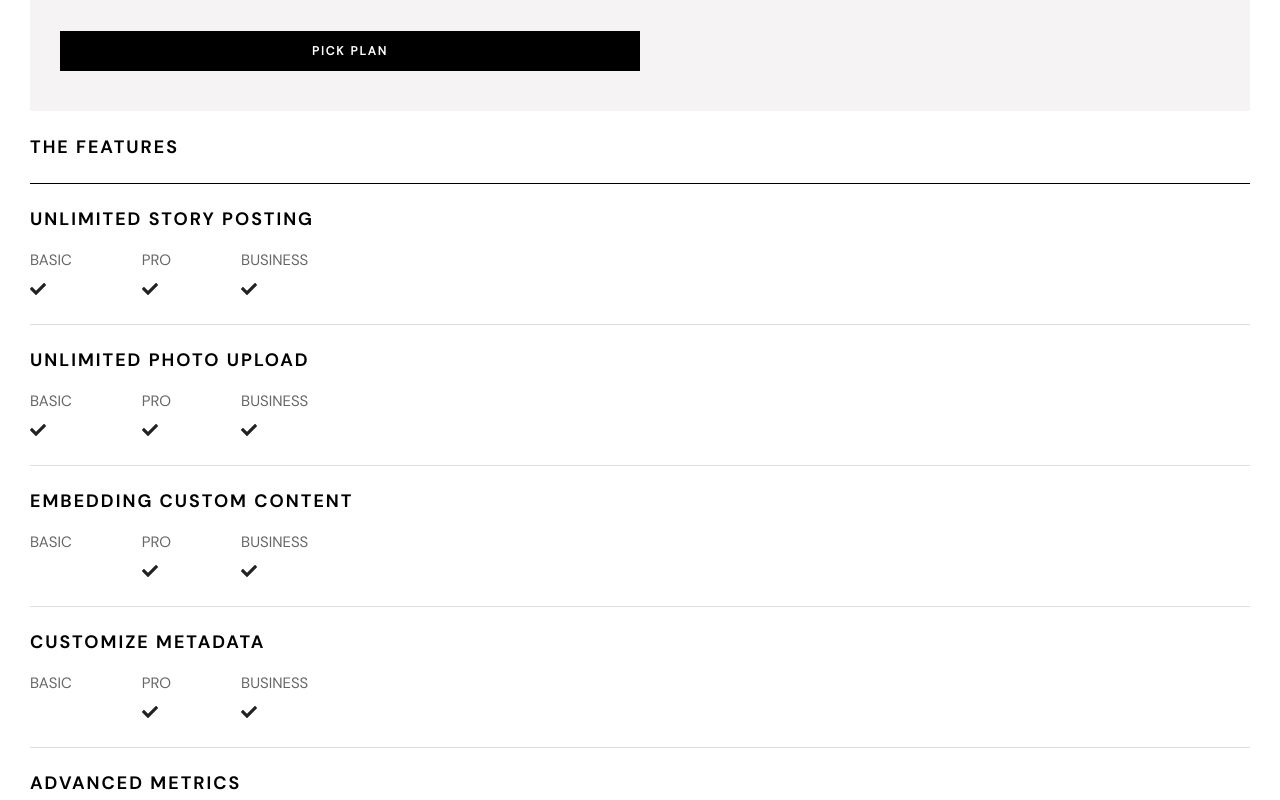
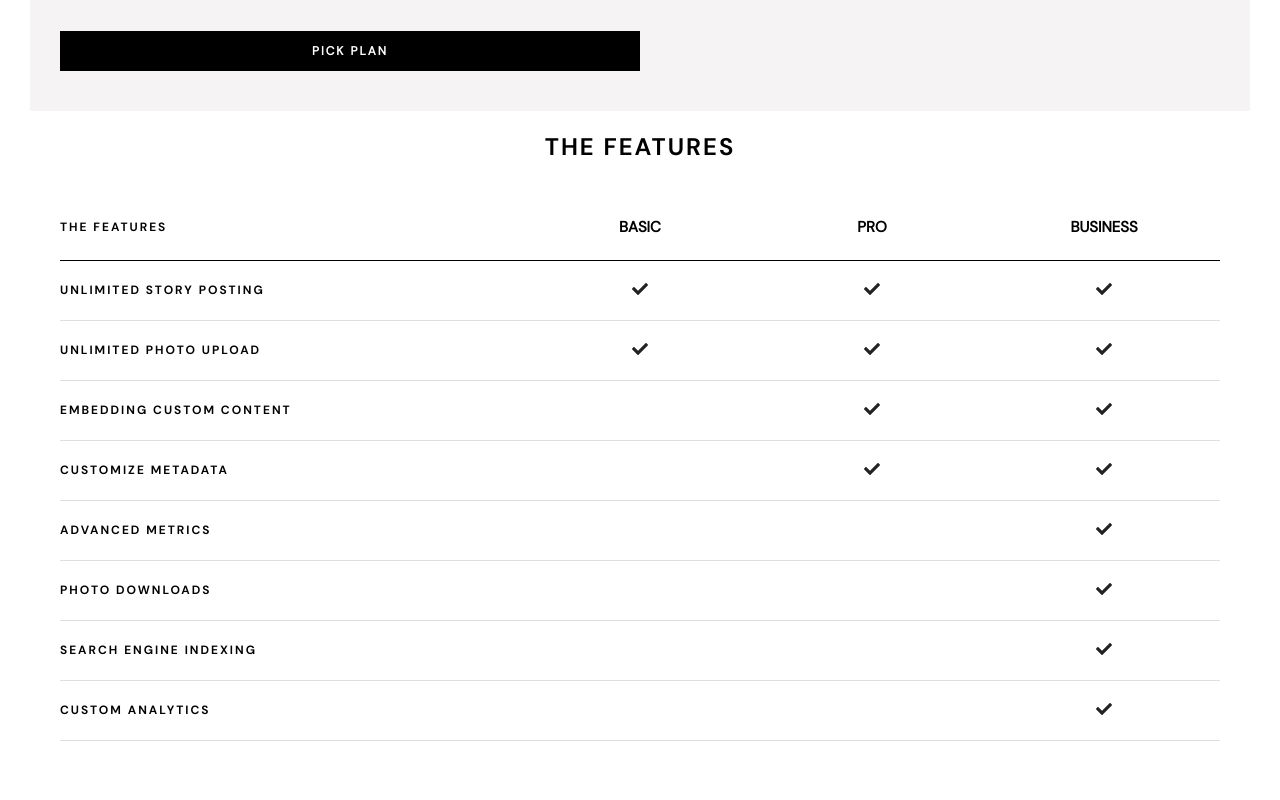
Before and after one commit to tsanev96/Photosnap, a React (Create React App) app: page /pricing in a window 1280 px wide. Shown: the part 1760-2560 px from the top of the page. Built offline with nearby package versions, Linux system fonts and the light colour scheme.

Commit message:
finished responsive design

```diff
--- a/src/components/FeaturePlans/FeaturePlans.tsx
+++ b/src/components/FeaturePlans/FeaturePlans.tsx
@@ -1,8 +1,7 @@
 import React from "react";
-import { FaCheck } from "react-icons/fa";
 import { FeaturePlansDetails } from "../../types/interfaces/featurePlans";
-import { Copy } from "../common/Copy/Copy";
-import { Headline } from "../common/Headline/Headline";
+import { FeaturePlansMobile } from "./FeaturePlansMobile";
+import { FeaturePlansTablet } from "./FeaturePlansTablet";
 import "./_feature-plans.scss";
 
 export const FeaturePlans: React.FC<FeaturePlansDetails> = ({
@@ -11,29 +10,8 @@ export const FeaturePlans: React.FC<FeaturePlansDetails> = ({
 }) => {
   return (
     <div className="feature-plans">
-      <Headline level="h5" text={headline} />
-
-      <div className="feature-plans__features">
-        {plans.map((plan) => (
-          <div>
-            <Headline level="h5" text={plan.feature} />
-            <div className="feature-plans__plans">
-              <div>
-                <Copy text="BASIC" isOpacity />
-                <div>{plan.basic && <FaCheck />}</div>
-              </div>
-              <div>
-                <Copy text="PRO" isOpacity />
-                <div>{plan.pro && <FaCheck />}</div>
-              </div>
-              <div>
-                <Copy text="BUSINESS" isOpacity />
-                <div>{plan.business && <FaCheck />}</div>
-              </div>
-            </div>
-          </div>
-        ))}
-      </div>
+      <FeaturePlansMobile headline={headline} plans={plans} />
+      <FeaturePlansTablet headline={headline} plans={plans} />
     </div>
   );
 };
--- /dev/null
+++ b/src/components/FeaturePlans/FeaturePlansMobile.tsx
@@ -0,0 +1,38 @@
+import React from "react";
+import { FaCheck } from "react-icons/fa";
+import { FeaturePlansDetails } from "../../types/interfaces/featurePlans";
+import { Copy } from "../common/Copy/Copy";
+import { Headline } from "../common/Headline/Headline";
+
+export const FeaturePlansMobile: React.FC<FeaturePlansDetails> = ({
+  headline,
+  plans,
+}) => {
+  return (
+    <div className="feature-plans__mobile">
+      <Headline level="h5" text={headline} />
+
+      <div className="feature-plans__features">
+        {plans.map((plan) => (
+          <div>
+            <Headline level="h5" text={plan.feature} />
+            <div className="feature-plans__plans">
+              <div>
+                <Copy text="BASIC" isOpacity />
+                <div>{plan.basic && <FaCheck />}</div>
+              </div>
+              <div>
+                <Copy text="PRO" isOpacity />
+                <div>{plan.pro && <FaCheck />}</div>
+              </div>
+              <div>
+                <Copy text="BUSINESS" isOpacity />
+                <div>{plan.business && <FaCheck />}</div>
+              </div>
+            </div>
+          </div>
+        ))}
+      </div>
+    </div>
+  );
+};
--- /dev/null
+++ b/src/components/FeaturePlans/FeaturePlansTablet.tsx
@@ -0,0 +1,33 @@
+import React, { FC } from "react";
+import { FaCheck } from "react-icons/fa";
+import { FeaturePlansDetails } from "../../types/interfaces/featurePlans";
+import { Copy } from "../common/Copy/Copy";
+import { Headline } from "../common/Headline/Headline";
+
+export const FeaturePlansTablet: FC<FeaturePlansDetails> = ({
+  headline,
+  plans,
+}) => {
+  return (
+    <div className="feature-plans__tablet">
+      <Headline text={headline} level="h3" centered />
+      <div className="feature-plans__upper">
+        <Headline level="h2" text={headline} />
+        <Copy text="BASIC" />
+        <Copy text="PRO" />
+        <Copy text="BUSINESS" />
+      </div>
+
+      <div className="feature-plans__bottom">
+        {plans.map((plan) => (
+          <div className="feature-plans__feature">
+            <Headline level="h5" text={plan.feature} />
+            <div className="icon">{plan.basic && <FaCheck />}</div>
+            <div className="icon">{plan.pro && <FaCheck />}</div>
+            <div className="icon">{plan.business && <FaCheck />}</div>
+          </div>
+        ))}
+      </div>
+    </div>
+  );
+};
--- a/src/components/FeaturePlans/_feature-plans.scss
+++ b/src/components/FeaturePlans/_feature-plans.scss
@@ -33,4 +33,63 @@
       }
     }
   }
+
+  &__mobile {
+    @include breakpoint("phablet") {
+      display: none;
+    }
+  }
+
+  &__tablet {
+    margin: rem(0) rem(30) rem(120);
+    display: none;
+
+    & > .headline {
+      margin-bottom: rem(55);
+    }
+    @include breakpoint("phablet") {
+      display: block;
+    }
+
+    @include breakpoint("laptop") {
+      margin-left: auto;
+      margin-right: auto;
+      width: rem(730);
+    }
+    #{$self} {
+      &__upper,
+      &__bottom > * {
+        display: grid;
+        grid-template-columns: 2fr 1fr 1fr 1fr;
+        align-items: center;
+
+        .headline {
+          font-size: rem(12);
+        }
+      }
+
+      &__upper {
+        margin-bottom: rem(20);
+        padding-bottom: rem(20);
+        border-bottom: rem(1) solid var(--primary-color);
+
+        .copy {
+          text-align: center;
+          font-weight: bold;
+        }
+      }
+
+      &__bottom {
+        .icon {
+          text-align: center;
+        }
+      }
+
+      &__bottom > * {
+        margin-bottom: rem(20);
+        padding-bottom: rem(20);
+        border-bottom: rem(1) solid var(--light-gray-color);
+      }
+    }
+  }
 }
--- a/src/components/Pricing/Pricing.tsx
+++ b/src/components/Pricing/Pricing.tsx
@@ -2,8 +2,10 @@ import React, { useState, useEffect } from "react";
 import { ActionBox } from "../common/ActionBox/ActionBox";
 import { ImageContent } from "../common/ImageText/ImageContent";
 import { InfoText } from "../common/InfoText/InfoText";
+import { InfoTextImage } from "../common/InfoTextImage/InfoTextImage";
 import { Switch } from "../common/Switch/Switch";
 import { FeaturePlans } from "../FeaturePlans/FeaturePlans";
+import { imageInfoData } from "../Features/featuresData";
 import { imageTextDataOne, pricingPlans, planFeatures } from "./pricingData";
 import "./_pricing.scss";
 
@@ -59,6 +61,17 @@ export const Pricing = () => {
         headline={planFeatures.headline}
         plans={planFeatures.plans}
       />
+      <InfoTextImage
+        headline={imageInfoData.headline}
+        theme={imageInfoData.theme}
+        image={{
+          mobile: imageInfoData.image.mobile,
+          tablet: imageInfoData.image.tablet,
+          desktop: imageInfoData.image.desktop,
+          alt: imageInfoData.image.alt,
+        }}
+        button={{ text: imageInfoData.button.text }}
+      />
     </div>
   );
 };
--- a/src/components/common/Headline/Headline.tsx
+++ b/src/components/common/Headline/Headline.tsx
@@ -6,15 +6,19 @@ interface PropsHeadline {
   text: string;
   theme?: "dark" | "light";
   className?: string;
+  centered?: boolean;
 }
 
 export const Headline: FC<PropsHeadline> = ({
   level = "h1",
   text,
   theme = "dark",
+  centered = false,
   className = "",
 }) => {
-  const classes = `headline ${level} headline__${theme} ${className}`;
+  const classes = `headline ${level} headline__${theme} ${
+    centered && "centered"
+  } ${className}`;
   // NEEDS REWORK
   return <h1 className={classes}>{text}</h1>;
 };
--- a/src/components/common/Headline/_headline.scss
+++ b/src/components/common/Headline/_headline.scss
@@ -36,4 +36,8 @@
   &__light {
     color: var(--white-color);
   }
+
+  &.centered {
+    text-align: center;
+  }
 }
```
